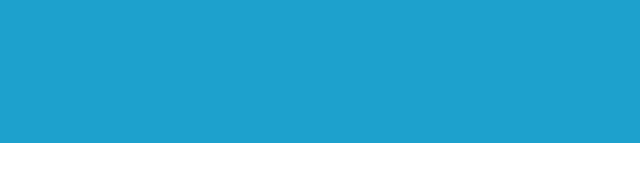
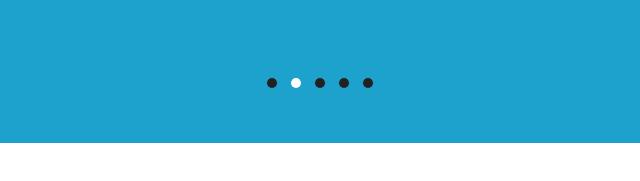
Before and after one commit to dirkgroenen/simple-jQuery-slider, a plain HTML site: page demo/index.html in a window 1280 px wide. Shown: the part 657-838 px from the top of the page, 380-1020 px from the left. After the commit the page ends 800 px from the top, so only its background shows below. Drawn offline with nearby package versions, Linux system fonts and the light colour scheme.

Commit message:
New functions and code cleanup

```diff
--- a/demo/index.html
+++ b/demo/index.html
@@ -13,7 +13,7 @@
 		<!-- Include the slider scripts -->
 		<script type="text/javascript" src="../src/transit.js"></script>
 		<script type="text/javascript" src="../src/touchSwipe.js"></script>
-		<script type="text/javascript" src="../src/simpleSlider.min.js"></script>
+		<script type="text/javascript" src="../src/simpleSlider.js"></script>
 
 		<script type="text/javascript">
 			$(document).ready(function(){
@@ -26,12 +26,12 @@
 					slideOnInterval: true, // Slide on interval
 					interval: 5000, // Interval to slide on if slideOnInterval is enabled
 					animateDuration: 1500, // Duration of an animation
-					animationEasing: 'ease' // Accepts: linear ease in out in-out snap easeOutCubic easeInOutCubic easeInCirc easeOutCirc easeInOutCirc easeInExpo easeOutExpo easeInOutExpo easeInQuad easeOutQuad easeInOutQuad easeInQuart easeOutQuart easeInOutQuart easeInQuint easeOutQuint easeInOutQuint easeInSine easeOutSine easeInOutSine easeInBack easeOutBack easeInOutBack
+					animationEasing: 'ease', // Accepts: linear ease in out in-out snap easeOutCubic easeInOutCubic easeInCirc easeOutCirc easeInOutCirc easeInExpo easeOutExpo easeInOutExpo easeInQuad easeOutQuad easeInOutQuad easeInQuart easeOutQuart easeInOutQuart easeInQuint easeOutQuint easeInOutQuint easeInSine easeOutSine easeInOutSine easeInBack easeOutBack easeInOutBack
+					pauseOnHover: false // Pause when user hovers the slide container
 				};
 
 				var slider = new simpleSlider(options);
 				slider.init();
-
 				/* yes, that's all! */
 			});
 		</script>
--- a/demo/style.css
+++ b/demo/style.css
@@ -92,19 +92,19 @@ header#top #logo{
 }
 
 
-.pageblock#fullscreen .slider #slideposition{
+.pageblock#fullscreen #slideposition{
 	position: absolute;
 	bottom: 50px;
 	left: 50%;
 }
 
-.pageblock#fullscreen .slider #slideposition ul{
+.pageblock#fullscreen #slideposition ul{
 	list-style-type: none;
 	margin: 0;
 	padding: 0;
 }
 
-.pageblock#fullscreen .slider #slideposition ul li.indicator{
+.pageblock#fullscreen #slideposition ul li.indicator{
 	display: inline-block;
 	height: 10px;
 	width: 10px;
@@ -118,6 +118,6 @@ header#top #logo{
 	cursor: pointer;
 }
 
-.pageblock#fullscreen .slider #slideposition ul li.indicator.active{
+.pageblock#fullscreen #slideposition ul li.indicator.active{
 	background: white;
 }
--- a/src/simpleSlider.js
+++ b/src/simpleSlider.js
@@ -1,4 +1,5 @@
 /*
+    Version 2.0
     Simple jQuery Slider is just what is says it is: a simple but powerfull jQuery slider.
     Copyright (C) 2013 - Dirk Groenen [Bitlabs Development]
 
@@ -15,41 +16,46 @@
     You should have received a copy of the GNU General Public License
     along with this program.  If not, see <http://www.gnu.org/licenses/>.
 */
-
-function simpleSlider(useroptions){
-    var obj = this,sliderInterval;
+var simpleSlider = function(useroptions){
+    // Set some variables
+    var obj = this,
+        sliderInterval = null;
     obj.currentSlide = 0;
     obj.totalSlides = 0;
 
-    useroptions = (useroptions == undefined) ? {} : useroptions;
+    // Extend default options with user options
+    useroptions = (useroptions === undefined) ? {} : useroptions;
     var options = $.extend({
         slidesContainer: '.slider',
         slides: '.slide',
-        swipe: false,
         slideTracker: true,
         slideTrackerID: 'slideposition',
         slideOnInterval: true,
         interval: 5000,
         swipe: true,
         animateDuration: 1000,
-        animationEasing: 'ease'
+        animationEasing: 'ease',
+        pauseOnHover: false
     }, useroptions);
 
     // Init the slider
     obj.init = function(){
         // Find the slides in the sliderdom and add the index attribute
         $(options.slidesContainer).find(options.slides).each(function(index){
+            // Give each slide a data-index so we can control it later on
             $(this).attr('data-index', index);
-             // A fixed width is needed for the IE left animation
+
+             // A fixed width is needed for the IE left animation. Here we give each slide a width
             $(this).css({
                 x: index*100+'%',
                 width: $(this).outerWidth()
             });
         });
 
-        // Count total slides
+        // Count the total slides
         obj.totalSlides = $(options.slidesContainer).find(options.slides).length;
 
+        // Place the slideTracker after the container if enabled in the options
         if(options.slideTracker){
             // Add the slideposition div and add the indicators
             $(options.slidesContainer).after("<div id='"+ options.slideTrackerID +"'><ul></ul></div>");
@@ -64,12 +70,12 @@ function simpleSlider(useroptions){
             });
         }
 
-        // Start the slider interval
+        // Start the slider interval if enabled in options
         if(options.slideOnInterval){
             setSliderInterval();
         }
 
-        // Add grabbing hand
+        // Change the cursor with a grabbing hand that simulates the swiping on desktops
         if(options.swipe && jQuery().swipe){
             $(options.slidesContainer).css('cursor','-webkit-grab');
             $(options.slidesContainer).css('cursor','-moz-grab');
@@ -87,19 +93,20 @@ function simpleSlider(useroptions){
                 $(options.slidesContainer).css('cursor','grab');
             });
 
-            $(options.slidesContainer +" "+ options.slides).swipe({
-                swipeLeft: function(event, direction, distance, duration, fingerCount){
+            // Add the swipe actions to the container
+            $(options.slidesContainer).swipe({
+                swipeLeft: function(){
                     obj.nextSlide();
                 },
-                swipeRight: function(event, direction, distance, duration, fingerCount){
+                swipeRight: function(){
                     obj.prevSlide();
                 }
             });
         }
-        else if(!jQuery().swipe && options.swipe == true){
+        else if(!jQuery().swipe && options.swipe === true){
             console.warn("Duo the missing TouchSwipe.js swipe has been disabled.");
         }
-    }
+    };
 
     // Bind the function that recalculates the width of each slide on a resize.
     $(window).resize(function(){
@@ -110,30 +117,29 @@ function simpleSlider(useroptions){
         });
     });
 
-    function setSliderInterval(){
+    // Controller of the interval
+    var setSliderInterval = function(){
         clearInterval(sliderInterval);
         sliderInterval = setInterval(function(){
             obj.nextSlide();
         },options.interval);
-    }
+    };
 
-    // Go to a previous slide (calls the nextslide function with a currentslide number minus one
+    // Go to a previous slide (calls the nextslide function with the new slide number
     obj.prevSlide = function(){
-        var slide = (obj.currentSlide > 0) ? obj.currentSlide -= 1 : obj.totalSlides-1;
+        var slide = (obj.currentSlide > 0) ? obj.currentSlide -= 1 : (obj.totalSlides - 1);
         obj.nextSlide(slide);
-    }
+    };
 
-    // Go to a next slide (function is also used for the previous slide and slide indicator).
+    // Go to a next slide (function is also used for the previous slide and goto slide functions).
     // If a paramater is given it will go to the given slide
     obj.nextSlide = function(slide){
-        if(slide == undefined){
+        if(slide === undefined)
             obj.currentSlide = (obj.currentSlide < (obj.totalSlides-1)) ? obj.currentSlide += 1 : 0 ;
-        }
-        else{
+        else
             obj.currentSlide = slide;
-        }
 
-        // Check which fact is the current and show it
+        // Slide animation, here we determine if we can use CSS transitions (transit.js) or have to use jQuery animate
         $(options.slidesContainer).find(options.slides).each(function(index){
             if ($.support.transition && jQuery().transition)
                 $(this).stop().transition({x: ($(this).data('index')-obj.currentSlide)*100+'%'}, options.animateDuration, options.animationEasing);
@@ -149,5 +155,15 @@ function simpleSlider(useroptions){
         if(options.slideOnInterval){
             setSliderInterval();
         }
+    };
+
+    // Function for the pauseOnHover.
+    //The function will clear the interval and restart it after the mouse disappears from the container
+    if(options.pauseOnHover){
+        $(options.slidesContainer).hover(function(){
+            clearInterval(sliderInterval);
+        }, function(){
+            setSliderInterval();
+        });
     }
 }
```
Also changed, not shown: README.md, src/simpleSlider.min.js.
